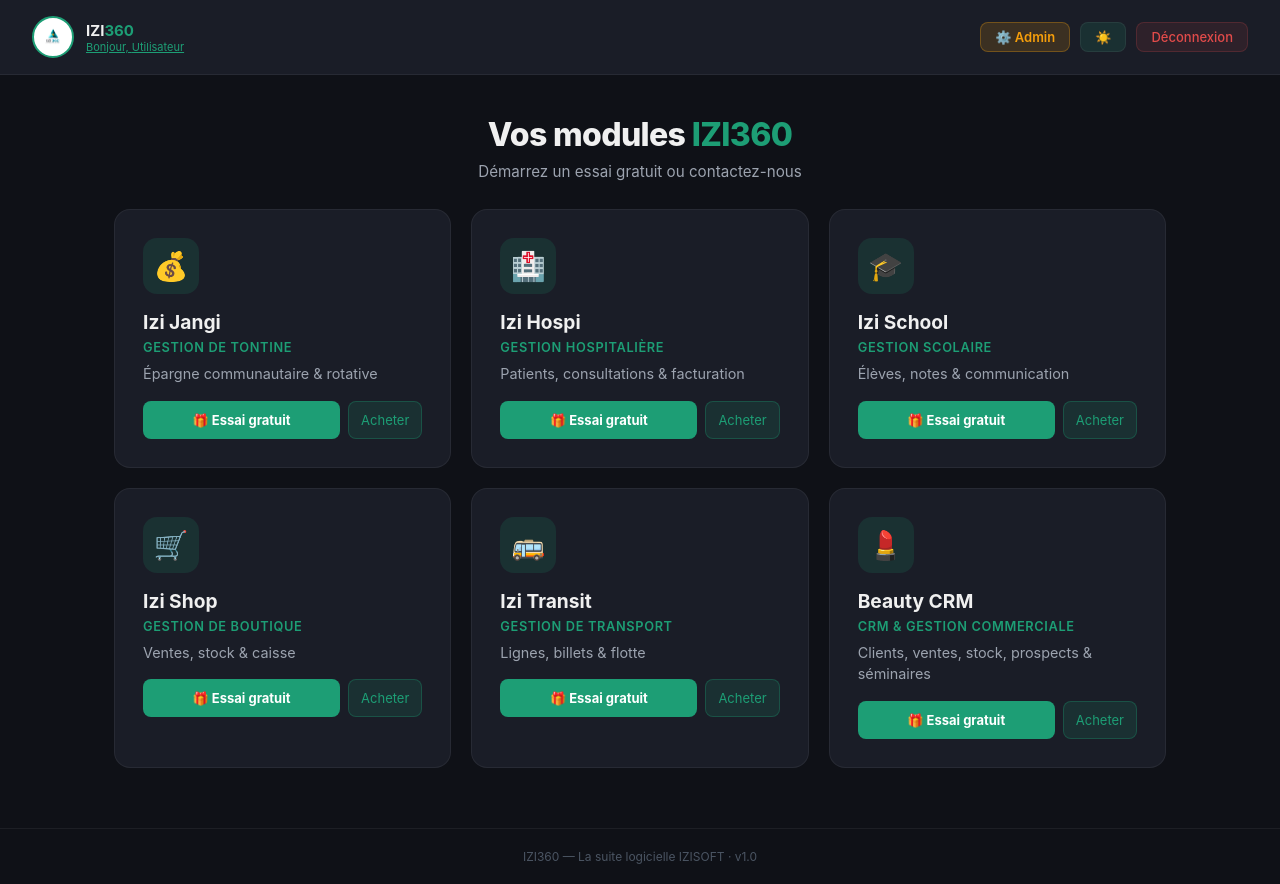
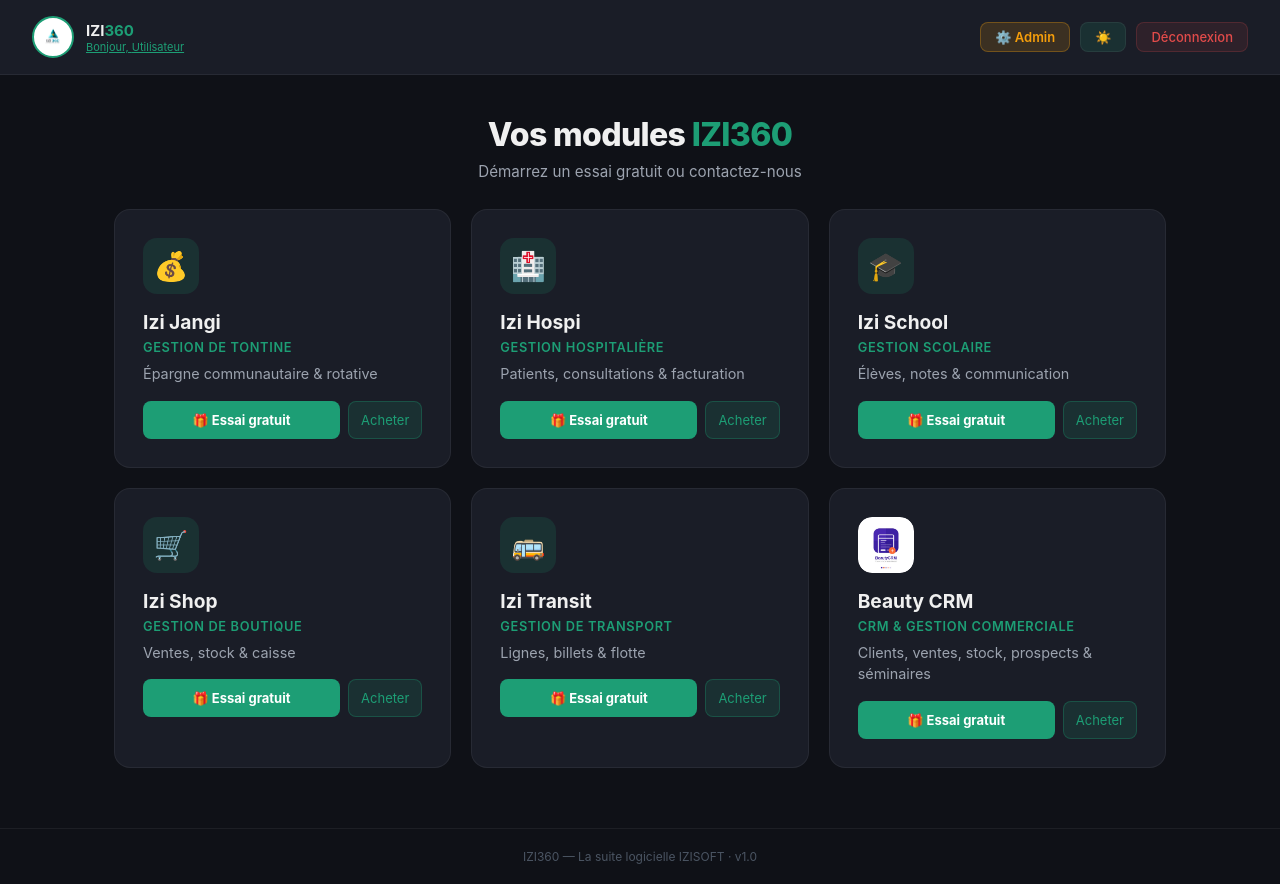
Before and after one commit to laudatemunye-debug/IZI360, a React (Vite) app: page / in a window 1280 px wide. Built offline with nearby package versions, Linux system fonts and the light colour scheme; no server answers; sample sign-in values are in the browser's storage.

Commit message:
Ajout logo BeautyCRM sur Accueil + lien de téléchargement direct avec ref sur LandingFormation

```diff
--- a/src/pages/Accueil.jsx
+++ b/src/pages/Accueil.jsx
@@ -1,6 +1,7 @@
 import { useState, useEffect } from 'react'
 import { useNavigate } from 'react-router-dom'
 import logoLight from '../assets/logo-light.png'
+import beautyCrmLogo from '../assets/beautycrm-logo.jpg'
 
 const API = 'https://izi360-backend.vercel.app/api'
 
@@ -153,8 +154,8 @@ export default function Accueil() {
                 </div>
               )}
 
-              <div style={{ width: '56px', height: '56px', borderRadius: '14px', backgroundColor: theme.accentDim, display: 'flex', alignItems: 'center', justifyContent: 'center', fontSize: '28px', marginBottom: '16px' }}>
-                {mod.emoji}
+              <div style={{ width: '56px', height: '56px', borderRadius: '14px', backgroundColor: mod.id === 'beautycrm' ? 'transparent' : theme.accentDim, display: 'flex', alignItems: 'center', justifyContent: 'center', fontSize: '28px', marginBottom: '16px', overflow: 'hidden' }}>
+                {mod.id === 'beautycrm' ? <img src={beautyCrmLogo} alt="Beauty CRM" style={{ width: '100%', height: '100%', objectFit: 'cover', borderRadius: '14px' }} /> : mod.emoji}
               </div>
 
               <h2 style={{ fontSize: '1.2rem', fontWeight: '700', color: theme.text, marginBottom: '6px' }}>{mod.nom}</h2>
--- a/src/pages/partenaires/LandingFormation.jsx
+++ b/src/pages/partenaires/LandingFormation.jsx
@@ -187,7 +187,7 @@ export default function LandingFormation() {
               application pensée pour organiser votre entreprise.
             </p>
             <div style={{ display: 'flex', gap: '12px', justifyContent: 'center', flexWrap: 'wrap' }}>
-              <Link to="/app/beauty-crm" style={btnDownload}>🎁 Essai gratuit 14 jours</Link>
+              <a href="https://beautycrm-web.vercel.app?ref=LAUD-K99N" target="_blank" rel="noopener noreferrer" style={btnDownload}>Télécharger gratuitement</a>
             </div>
           </div>
         </div>
@@ -356,7 +356,7 @@ export default function LandingFormation() {
           </ul>
 
           <div style={{ display: 'flex', gap: '12px', justifyContent: 'center', flexWrap: 'wrap' }}>
-            <Link to="/app/beauty-crm" style={btnDownload}>🎁 Essai gratuit 14 jours</Link>
+            <a href="https://beautycrm-web.vercel.app?ref=LAUD-K99N" target="_blank" rel="noopener noreferrer" style={btnDownload}>Télécharger gratuitement</a>
           </div>
         </div>
 
```
Also changed, not shown: src/assets/beautycrm-logo.jpg (added).
